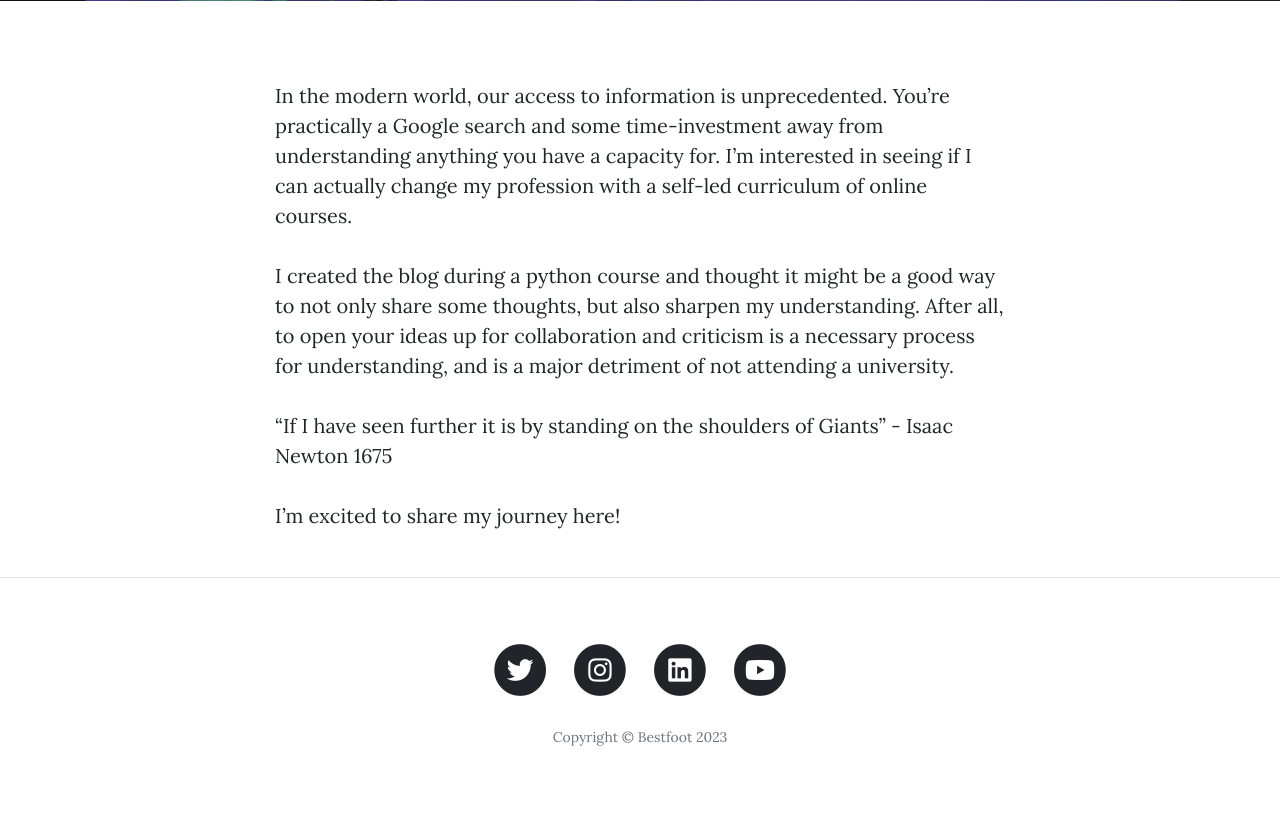
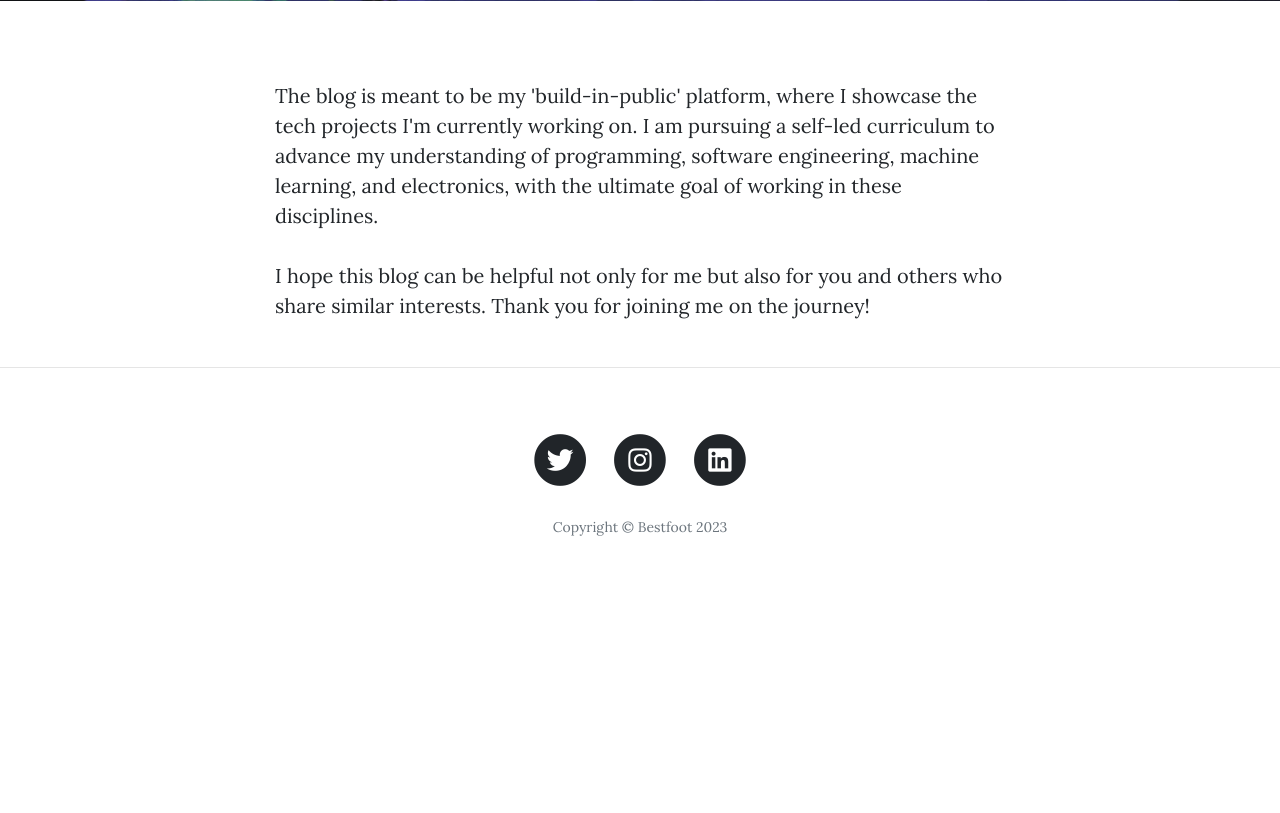
Before and after one commit to chrism47/blog, a Flask app: page /about in a window 1280 px wide. Shown: the part 505-1318 px from the top of the page. After the commit the page ends 1041 px from the top, so only its background shows below. Run offline with Flask 2, Linux system fonts and the light colour scheme; some libraries are stand-ins or nearby versions.

Commit message:
commit_2

```diff
--- a/templates/about.html
+++ b/templates/about.html
@@ -20,14 +20,12 @@
     <div class="row">
       <div class="col-lg-8 col-md-10 mx-auto">
         <p>
-In the modern world, our access to information is unprecedented. You’re practically a Google search and some time-investment away from understanding anything you have a capacity for. I’m interested in seeing if I can actually change my profession with a self-led curriculum of online courses.         </p>
-        <p>
-I created the blog during a python course and thought it might be a good way to not only share some thoughts, but also sharpen my understanding. After all, to open your ideas up for collaboration and criticism is a necessary process for understanding, and is a major detriment of not attending a university.         </p>
-        <p>
-“If I have seen further it is by standing on the shoulders of Giants” - Isaac Newton 1675
+The blog is meant to be my 'build-in-public' platform, where I showcase the tech projects I'm currently working on. I am pursuing a self-led curriculum to advance my understanding of programming, software engineering, machine learning, and electronics, with the ultimate goal of working in these disciplines.
         </p>
         <p>
-I’m excited to share my journey here!         </p>
+I hope this blog can be helpful not only for me but also for you and others who share similar interests. Thank you for joining me on the journey!
+        </p>
+
       </div>
     </div>
   </div>
--- a/templates/footer.html
+++ b/templates/footer.html
@@ -28,14 +28,14 @@
                 </span>
               </a>
             </li>
-            <li class="list-inline-item">
-              <a href="https://www.youtube.com/@best_foot47">
-                <span class="fa-stack fa-lg">
-                  <i class="fas fa-circle fa-stack-2x"></i>
-                  <i class="fab fa-youtube fa-stack-1x fa-inverse"></i>
-                </span>
-              </a>
-            </li>
+<!--            <li class="list-inline-item">-->
+<!--              <a href="https://www.youtube.com/@best_foot47">-->
+<!--                <span class="fa-stack fa-lg">-->
+<!--                  <i class="fas fa-circle fa-stack-2x"></i>-->
+<!--                  <i class="fab fa-youtube fa-stack-1x fa-inverse"></i>-->
+<!--                </span>-->
+<!--              </a>-->
+<!--            </li>-->
           </ul>
           <p class="copyright text-muted">Copyright &copy; Bestfoot 2023</p>
         </div>
```
